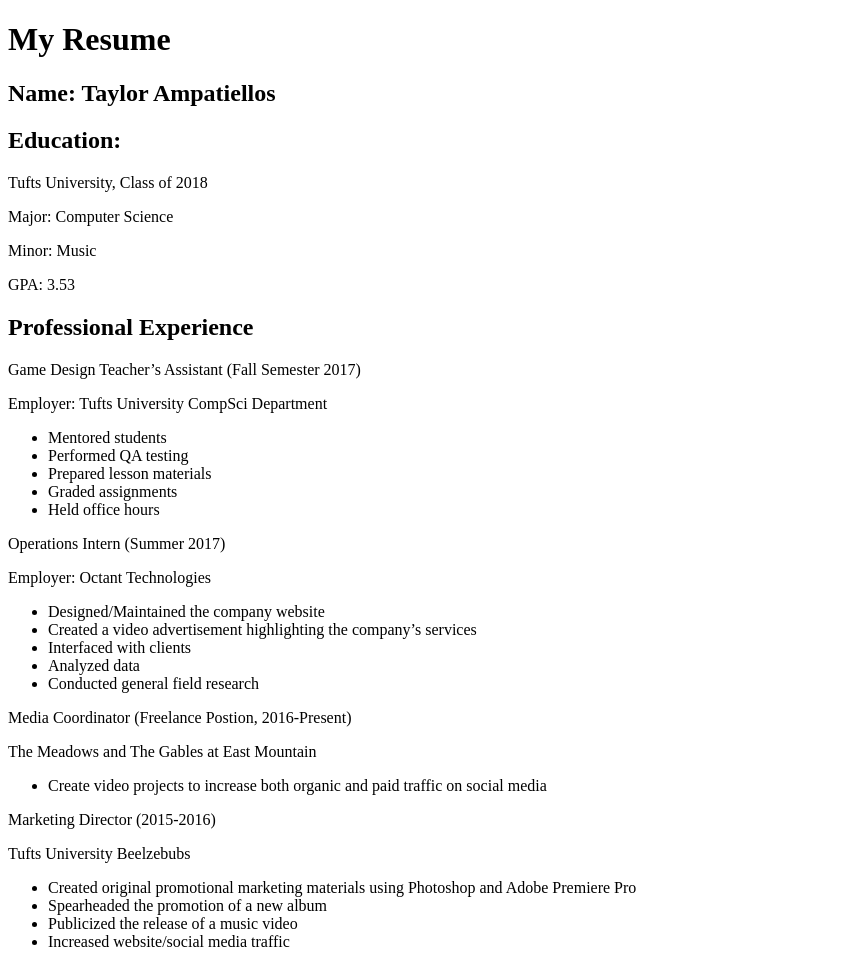
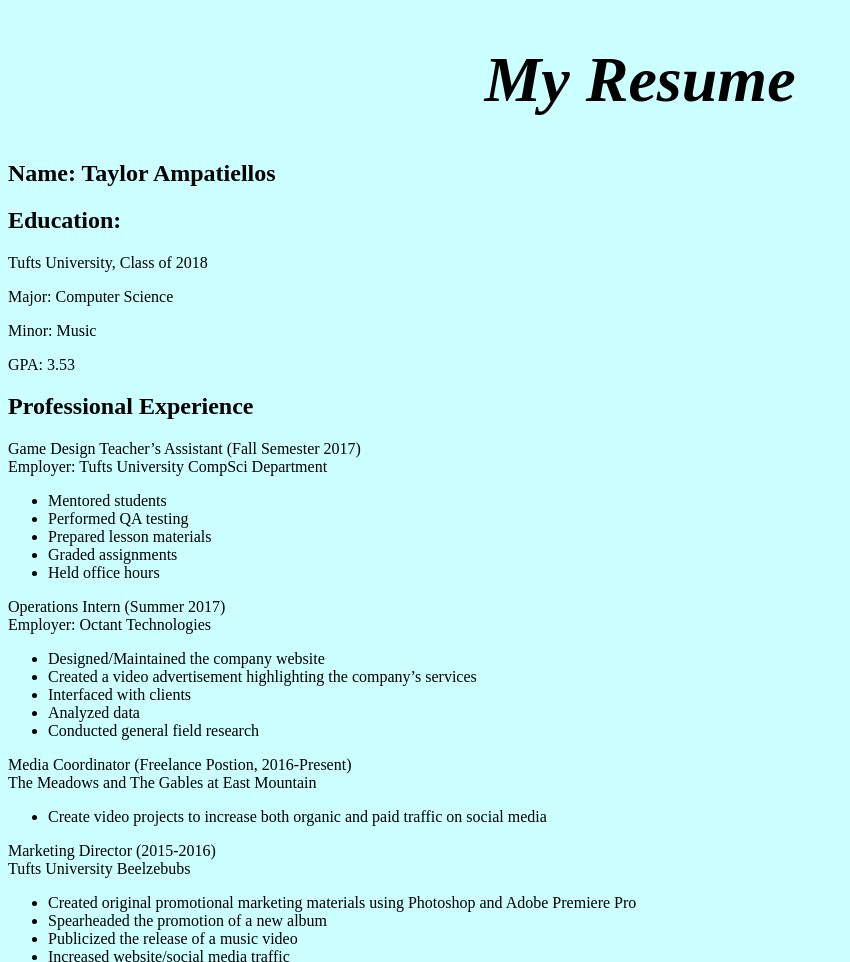
Before and after one commit to Taylor-Ampatiellos/Taylor-Ampatiellos.github.io, a plain HTML site: page resume.html in a window 1280 px wide. Shown: the top 962 px of the page, without its empty margins (0-850 px from the left). Drawn offline with Linux system fonts and the light colour scheme.

Commit message:
added style sheets

```diff
--- /dev/null
+++ b/bioStyle.css
@@ -0,0 +1,17 @@
+h1 {
+	font-style: italic;
+	font-size: 400%;
+	text-align: center;
+}
+
+body {
+	text-align: left;
+	background-color: #CCFFFF;
+}
+
+p {
+	font-size: 170%;
+	padding: 0px;
+	text-indent: 50px;
+	line-height: 50px;
+}
--- /dev/null
+++ b/indexStyle.css
@@ -0,0 +1,24 @@
+h1 {
+	font-style: italic;
+	font-size: 400%;
+}
+
+body {
+	text-align: center;
+	background-color: #CCFFFF;
+}
+
+a {
+	font-size: 170%;
+	padding: 25px;
+}
+
+.links {
+	font-size: 20px;
+	font-family: garamond;
+}
+
+img {
+	margin: 5px;
+	border: 1px solid #000000;
+}
--- a/resume.html
+++ b/resume.html
@@ -2,8 +2,9 @@
 <html>
 
 	<head>
-<title>My Bio</title>
+		<title>My Resume</title>
 		<meta charset="utf-8"/>
+		<link href="resumeStyle.css" rel="stylesheet" />
 	</head>
 
 	<body>
@@ -18,8 +19,8 @@
 				<p>GPA: 3.53</p>
 
 			<h2>Professional Experience</h2>
-			<p>Game Design Teacher’s Assistant (Fall Semester 2017)</p>
-			<p>Employer: Tufts University CompSci Department</p>
+				<p>Game Design Teacher’s Assistant (Fall Semester 2017)<br>
+				   Employer: Tufts University CompSci Department</p>
 				<ul>
 					<li>Mentored students</li>
 					<li>Performed QA testing</li>
@@ -28,8 +29,8 @@
 					<li>Held office hours</li>
 				</ul>
 
-			<p>Operations Intern (Summer 2017)</p>
-			<p>Employer: Octant Technologies</p>
+				<p>Operations Intern (Summer 2017)<br>
+				   Employer: Octant Technologies</p>
 				<ul>
 					<li>Designed/Maintained the company website</li>
 					<li>Created a video advertisement highlighting the company’s services</li>
@@ -38,14 +39,14 @@
 					<li>Conducted general field research</li>
 				</ul>
 
-			<p>Media Coordinator (Freelance Postion, 2016-Present)</p>
-			<p>The Meadows and The Gables at East Mountain</p>
+				<p>Media Coordinator (Freelance Postion, 2016-Present)<br>
+				   The Meadows and The Gables at East Mountain</p>
 				<ul>
 					<li>Create video projects to increase both organic and paid traffic on social media</li>
 				</ul>
 
-			<p>Marketing Director (2015-2016)</p>
-			<p>Tufts University Beelzebubs</p>
+				<p>Marketing Director (2015-2016)<br>
+				   Tufts University Beelzebubs</p>
 				<ul>
 					<li>Created original promotional marketing materials using Photoshop and Adobe Premiere Pro</li>
 					<li>Spearheaded the promotion of a new album</li>
@@ -68,6 +69,9 @@
 				</ul>
 
 			<h2> Activities </h2>
+				<ul>
+					<li>Self-teaching myself Python</li>
+				</ul>
 
 	</body>
 
--- /dev/null
+++ b/resumeStyle.css
@@ -0,0 +1,9 @@
+h1 {
+	font-style: italic;
+	font-size: 400%;
+	text-align: center;
+}
+
+body {
+	background-color: #CCFFFF;
+}
```
Also changed, not shown: bio.html (+9 -1 lines), index.html (+5 -2 lines). Lines whose indentation alone changed are shown as unchanged.
